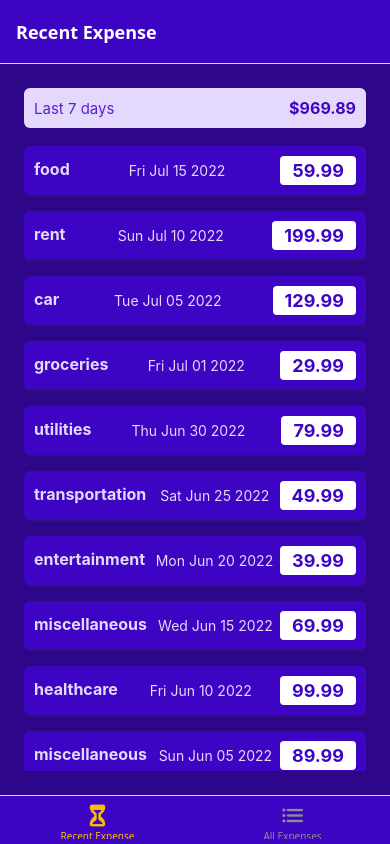
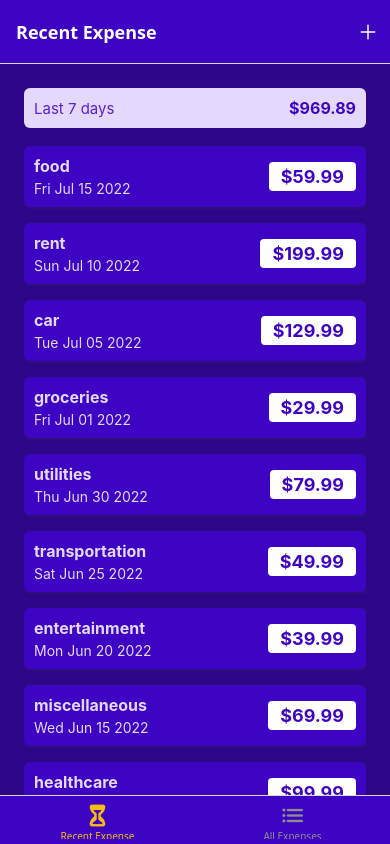
Before and after one commit to Henrydykee/http_request_react_native, a React Native app: screen / in a window 390 px wide. Built offline with nearby package versions, Linux system fonts and the light colour scheme.

Commit message:
Add AddExpenseButton component and integrate it into the navigation header; update expense item press handling and improve styling

```diff
--- a/App.tsx
+++ b/App.tsx
@@ -1,5 +1,5 @@
 import { createBottomTabNavigator } from '@react-navigation/bottom-tabs';
-import { SafeAreaView, StyleSheet, Text, View } from 'react-native';
+import { Pressable, SafeAreaView, StyleSheet, Text, View } from 'react-native';
 import AllExpenseScreen from './screens/all_expense_screen';
 import RecentExpenseScreen from './screens/recent_expense_screen';
 import { createNativeStackNavigator } from '@react-navigation/native-stack';
@@ -7,7 +7,8 @@ import { NavigationContainer } from '@react-navigation/native';
 import { StatusBar } from 'expo-status-bar';
 import ManageExpenseScreen from './screens/manage_expense_screen';
 import { GlobalStyles } from './utils/style';
-import  { Ionicons } from '@expo/vector-icons'
+import { Ionicons } from '@expo/vector-icons'
+import AddExpenseButton from './components/ui/button';
 
 const Tab = createBottomTabNavigator();
 const Stack = createNativeStackNavigator();
@@ -17,19 +18,29 @@ export default function App() {
 
   function MyTabs() {
     return (
-      <Tab.Navigator screenOptions={{
-        headerStyle : {backgroundColor : GlobalStyles.colors.primary500 , },
-        headerTintColor : 'white',
-        headerTitleStyle : { fontWeight : 'bold',  },
-        tabBarStyle: { backgroundColor: GlobalStyles.colors.primary500  },
+      <Tab.Navigator screenOptions={({navigation}) => (
+        {
+          headerStyle: { backgroundColor: GlobalStyles.colors.primary500, },
+          headerTintColor: 'white',
+          headerTitleStyle: { fontWeight: 'bold', },
+          tabBarStyle: { backgroundColor: GlobalStyles.colors.primary500 },
           // tabBarLabelStyle : { fontSize: 10, },
           tabBarActiveTintColor: GlobalStyles.colors.accent500,
-      }}>
+          headerRight: () => <AddExpenseButton onPress={() => {
+            navigation.navigate('Manage Expense', { expenseId: null })
+          }} icon="add" />
+
+        }
+      )}
+
+      >
         <Tab.Screen name="Recent Expense" component={RecentExpenseScreen}
           options={{
             title: 'Recent Expense',
             tabBarLabel: 'Recent Expense',
-          tabBarIcon: ({color, size}) => <Ionicons name='hourglass' size={size} color={color} />
+            tabBarIcon: ({ color, size }) => <Ionicons name='hourglass' size={size} color={color}
+
+            />
           }}
 
         />
@@ -37,7 +48,7 @@ export default function App() {
           options={{
             title: 'All Expenses',
             tabBarLabel: 'All Expenses',
-          tabBarIcon: ({color, size}) => <Ionicons name='list' size={size} color={color} />
+            tabBarIcon: ({ color, size }) => <Ionicons name='list' size={size} color={color} />
           }}
         />
 
@@ -50,15 +61,12 @@ export default function App() {
     <>
       <StatusBar style="auto" />
       <NavigationContainer>
+
+        <Stack.Navigator >
+          <Stack.Screen name="Expense" component={MyTabs} options={{
+            headerShown: false
+          }} />
           <Stack.Screen name='Manage Expense' component={ManageExpenseScreen} />
-        <Stack.Navigator
-          screenOptions={
-            {
-              headerShown: false
-            }
-          }
-        >
-          <Stack.Screen name="Main" component={MyTabs} />
         </Stack.Navigator>
       </NavigationContainer>
     </>
--- a/components/expense_item.tsx
+++ b/components/expense_item.tsx
@@ -1,17 +1,33 @@
 import { View, Text, Pressable, StyleSheet } from "react-native";
 import ExpenseInterface from "../interface/expense_interface";
 import { GlobalStyles } from "../utils/style";
+import {NavigationProp, useNavigation} from "@react-navigation/native"
 
 
+
+type RootStackParamList = {
+    'Manage Expense': { };
+  };
+
 function ExpenseItem({ expense }: { expense: ExpenseInterface }) {
+    const navigation = useNavigation<NavigationProp<RootStackParamList>>();
+
+
+    function expensePressHandler(){
+        navigation.navigate('Manage Expense', { "": "" })
+    }
+
+
     return (
-        <Pressable>
+        <Pressable onPress={expensePressHandler}>
             <View  style= {styles.expenseItem}>
+                <View>
                 <Text style={[styles.textBase , styles.textDescription]} >{expense.description}</Text>
                 <Text style={styles.textBase}>{expense.date.toDateString()}</Text>
+                </View>
                 <View>
                 <View style={styles.amountContainer}>
-                    <Text style ={styles.amountText}>{expense.amount}</Text>
+                    <Text style ={styles.amountText}>${expense.amount.toFixed(2)}</Text>
                 </View>
             </View>
             </View>
@@ -57,6 +73,7 @@ const styles = StyleSheet.create({
         justifyContent: "center",
         alignItems: "center",
         borderRadius: 4,
+        minWidth : 80
     },
     amountText: {
         fontSize: 18,
--- a/components/expenses_output.tsx
+++ b/components/expenses_output.tsx
@@ -27,7 +27,8 @@ export default ExpenseOutput;
 
 const styles = StyleSheet.create({
     container: {
-        padding: 24,
+        paddingHorizontal : 24,
+        paddingTop : 24,
         backgroundColor: GlobalStyles.colors.primary700,
         // height: Dimensions.get("screen").height
         flex: 1
--- /dev/null
+++ b/components/ui/button.jsx
@@ -0,0 +1,14 @@
+import { Pressable , View } from "react-native"
+import  { Ionicons } from '@expo/vector-icons'
+
+
+function AddExpenseButton({onPress , icon}) {
+
+    return <Pressable onPress={onPress} >
+        <View style={{ paddingRight: 10 }}>
+        <Ionicons name={icon}  size={24} color='white' />
+        </View>
+    </Pressable>
+}
+
+export default AddExpenseButton;
```
Also changed, not shown: screens/all_expense_screen.tsx (+12 -0 lines). Lines whose indentation alone changed are shown as unchanged.
